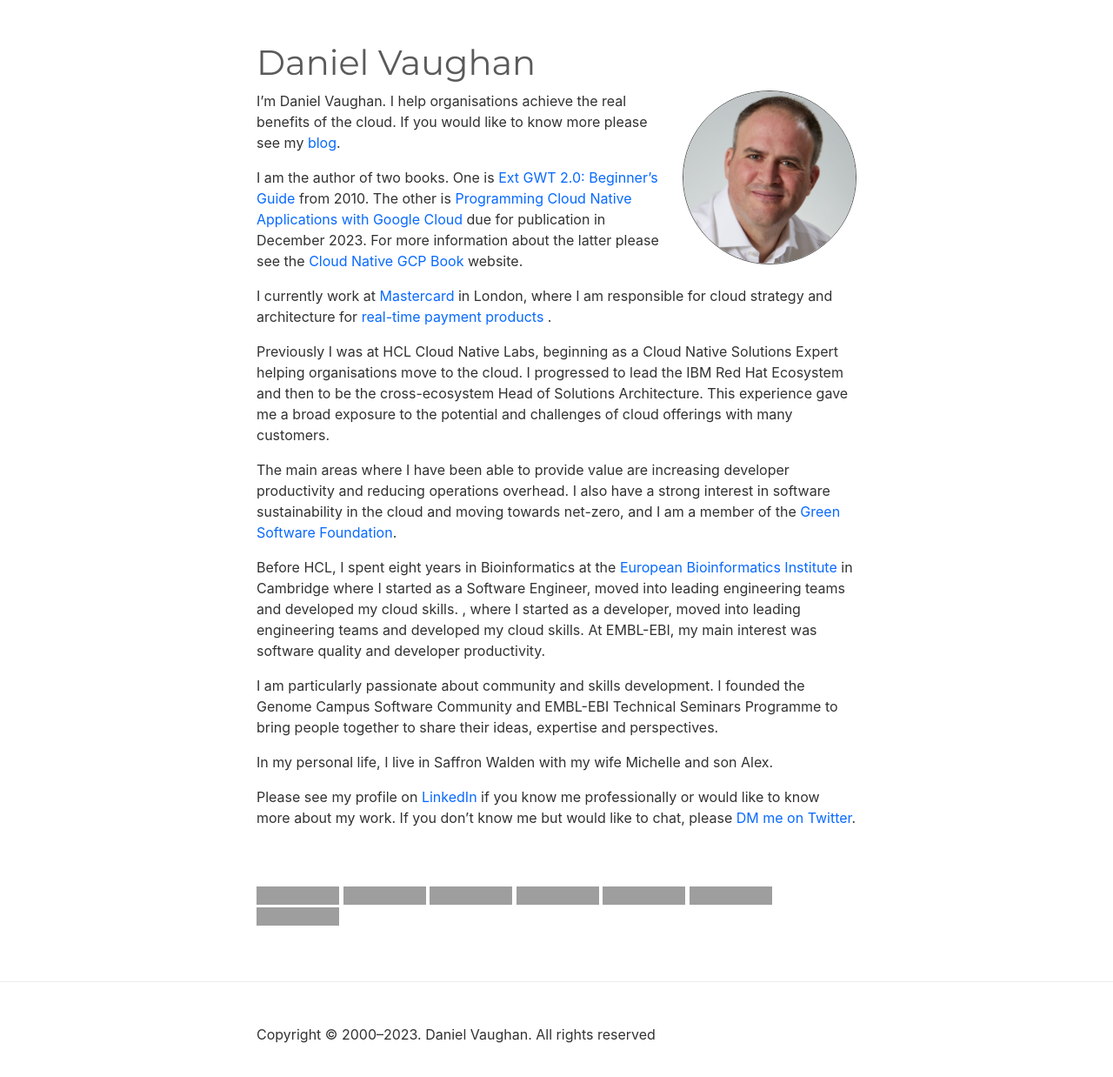
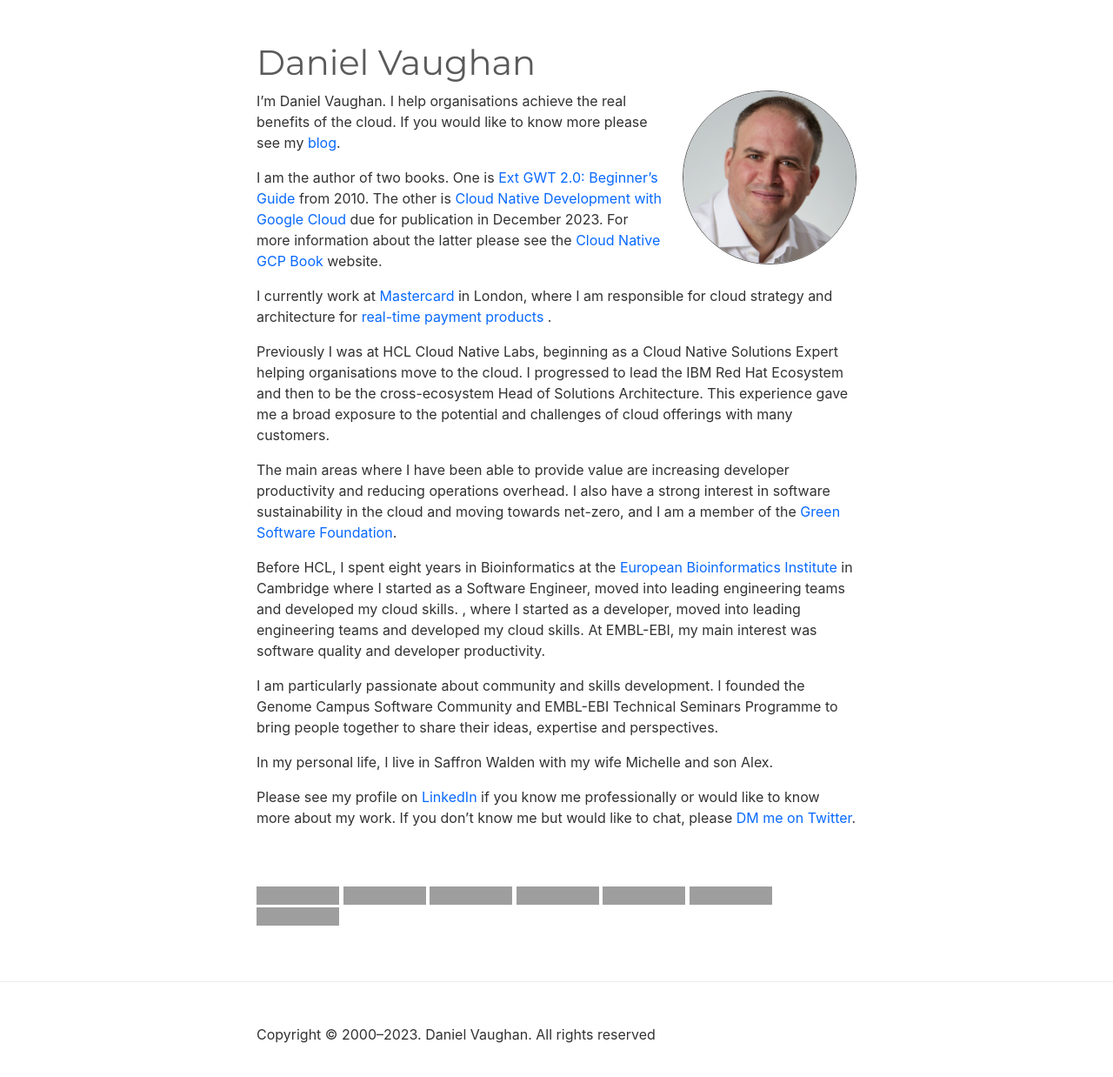
Before and after one commit to danielvaughan/danielvaughan.github.io, a Jekyll site: the page built from index.md, in a window 1280 px wide, cut to the strip 0-1265 px from the top of the page. Shown: the top 1238 px of the strip at 87% size. Built offline with Jekyll 4.4.1, drawn with Linux system fonts in a browser that asks for light colours; comment, search, counter and statistics services are not loaded; grey boxes are pictures that could not be loaded.

Commit message:
added books

```diff
--- a/index.md
+++ b/index.md
@@ -6,7 +6,7 @@
 <img style="float: right; margin-left: 20px; border: 1px solid; border-radius: 50%; border-color: #5a5a5a;" src="img/daniel-vaughan.png" alt="Daniel Vaughan Photo" width=200>
 I’m Daniel Vaughan. I help organisations achieve the real benefits of the cloud. If you would like to know more please see my [blog](https://blog.danielvaughan.com){:target="_blank"}.
 
-I am the author of two books. One is [Ext GWT 2.0: Beginner's Guide](https://www.amazon.co.uk/Ext-GWT-2-0-Beginners-Guide/dp/1849511845){:target="_blank"} from 2010. The other is [Programming Cloud Native Applications with Google Cloud](https://www.amazon.co.uk/Programming-Cloud-Native-Applications-Google/dp/1098145089){:target="_blank"} due for publication in December 2023. For more information about the latter please see the [Cloud Native GCP Book](https://cloudnativegcp.com){:target="_blank"} website.
+I am the author of two books. One is [Ext GWT 2.0: Beginner's Guide](https://www.amazon.co.uk/Ext-GWT-2-0-Beginners-Guide/dp/1849511845){:target="_blank"} from 2010. The other is [Cloud Native Development with Google Cloud](https://cloudnativegcp.com){:target="_blank"} due for publication in December 2023. For more information about the latter please see the [Cloud Native GCP Book](https://cloudnativegcp.com){:target="_blank"} website.
 
 I currently work at [Mastercard](https://www.vocalink.com/){:target="_blank"} in London, where I am responsible for cloud strategy and architecture for [real-time payment products](https://b2b.mastercard.com/real-time-payments/){:target="_blank"} .
 
```
